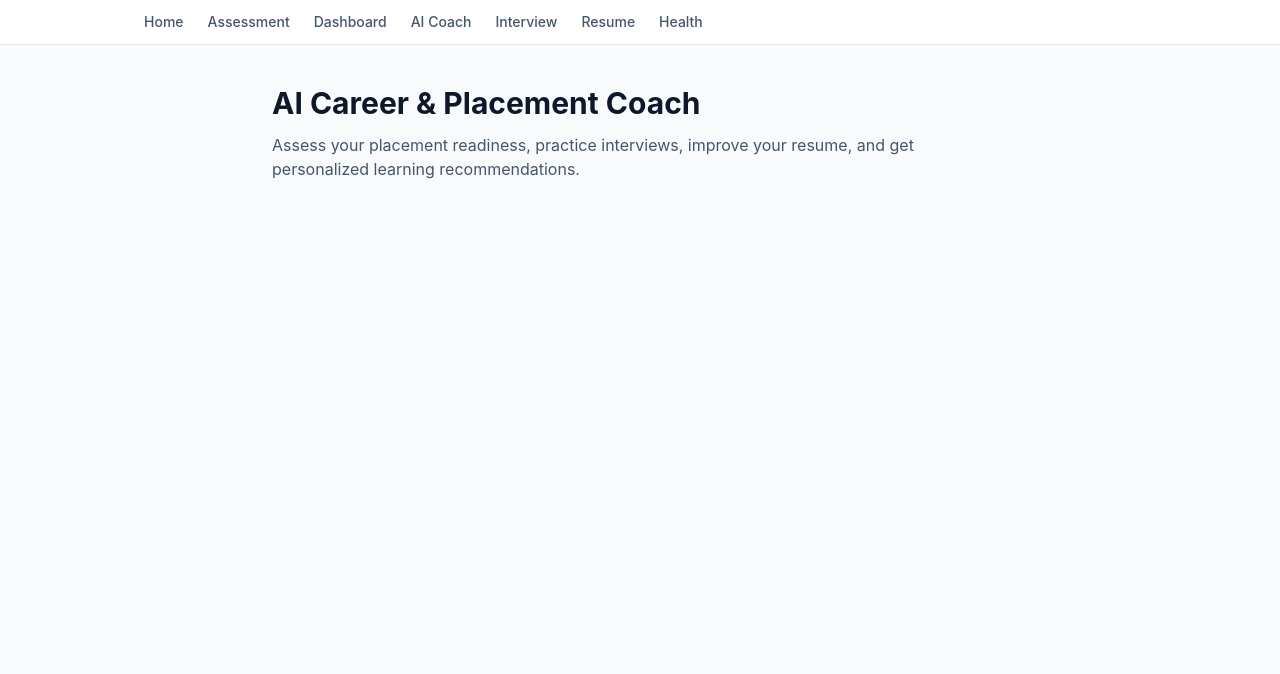
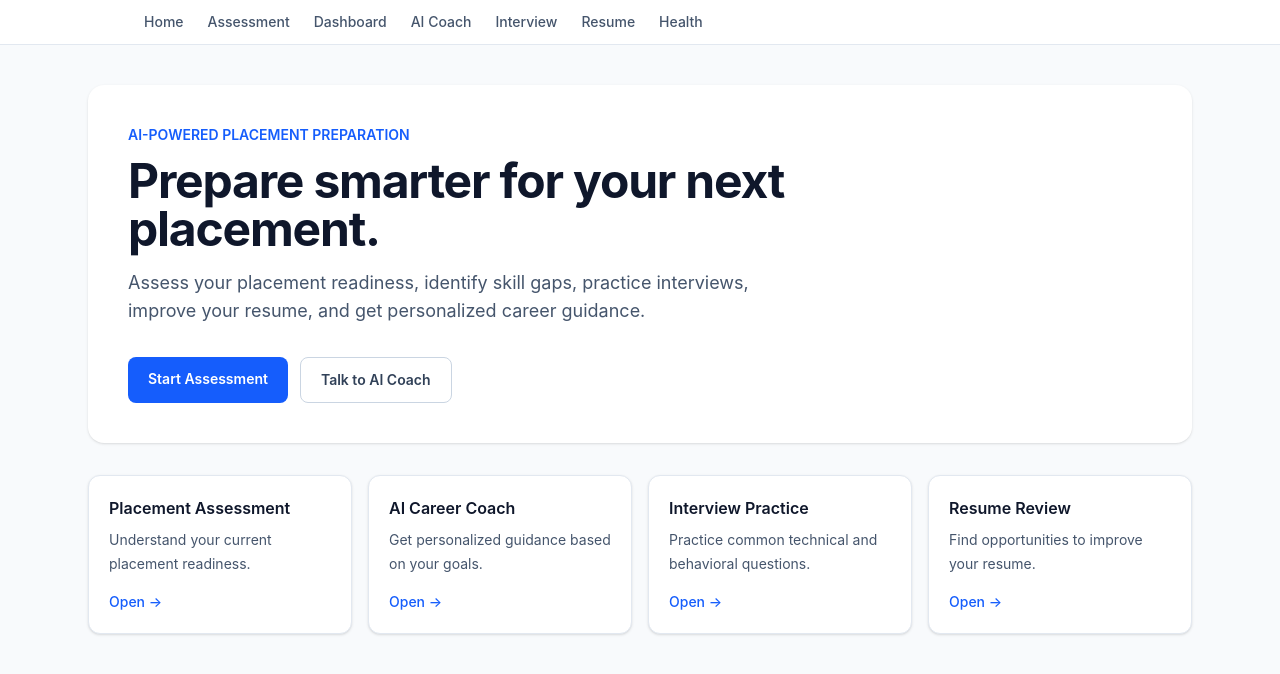
Before and after one commit to yashasvibr-svg/ai-career-placement-coach, a Next.js app: page / in a window 1280 px wide. Shown: the top 674 px of the page. Built offline with nearby package versions, Linux system fonts and the light colour scheme.

Commit message:
feat: build placement coach home page

```diff
--- a/app/page.tsx
+++ b/app/page.tsx
@@ -1,14 +1,90 @@
 export default function HomePage() {
   return (
-    <main className="mx-auto max-w-3xl px-4 py-10">
-      <h1 className="text-3xl font-bold text-slate-900">
-        AI Career & Placement Coach
-      </h1>
+    <main className="mx-auto max-w-6xl px-4 py-10 sm:px-6">
+      <section className="rounded-2xl bg-white p-6 shadow-sm sm:p-10">
+        <p className="text-sm font-semibold text-blue-600">
+          AI-POWERED PLACEMENT PREPARATION
+        </p>
 
-      <p className="mt-3 text-slate-600">
-        Assess your placement readiness, practice interviews, improve your
-        resume, and get personalized learning recommendations.
-      </p>
+        <h1 className="mt-3 max-w-3xl text-3xl font-bold tracking-tight text-slate-900 sm:text-5xl">
+          Prepare smarter for your next placement.
+        </h1>
+
+        <p className="mt-4 max-w-2xl text-base leading-7 text-slate-600 sm:text-lg">
+          Assess your placement readiness, identify skill gaps, practice
+          interviews, improve your resume, and get personalized career
+          guidance.
+        </p>
+
+        <div className="mt-8 flex flex-wrap gap-3">
+          <a
+            href="/assessment"
+            className="rounded-lg bg-blue-600 px-5 py-3 text-sm font-semibold text-white hover:bg-blue-700"
+          >
+            Start Assessment
+          </a>
+
+          <a
+            href="/coach"
+            className="rounded-lg border border-slate-300 bg-white px-5 py-3 text-sm font-semibold text-slate-700 hover:bg-slate-50"
+          >
+            Talk to AI Coach
+          </a>
+        </div>
+      </section>
+
+      <section className="mt-8 grid gap-4 sm:grid-cols-2 lg:grid-cols-4">
+        <FeatureCard
+          title="Placement Assessment"
+          description="Understand your current placement readiness."
+          href="/assessment"
+        />
+
+        <FeatureCard
+          title="AI Career Coach"
+          description="Get personalized guidance based on your goals."
+          href="/coach"
+        />
+
+        <FeatureCard
+          title="Interview Practice"
+          description="Practice common technical and behavioral questions."
+          href="/interview"
+        />
+
+        <FeatureCard
+          title="Resume Review"
+          description="Find opportunities to improve your resume."
+          href="/resume"
+        />
+      </section>
     </main>
   );
 }
+
+function FeatureCard({
+  title,
+  description,
+  href,
+}: {
+  title: string;
+  description: string;
+  href: string;
+}) {
+  return (
+    <a
+      href={href}
+      className="rounded-xl border border-slate-200 bg-white p-5 shadow-sm transition hover:-translate-y-0.5 hover:shadow-md"
+    >
+      <h2 className="font-semibold text-slate-900">{title}</h2>
+
+      <p className="mt-2 text-sm leading-6 text-slate-600">
+        {description}
+      </p>
+
+      <span className="mt-4 inline-block text-sm font-medium text-blue-600">
+        Open →
+      </span>
+    </a>
+  );
+}
```
